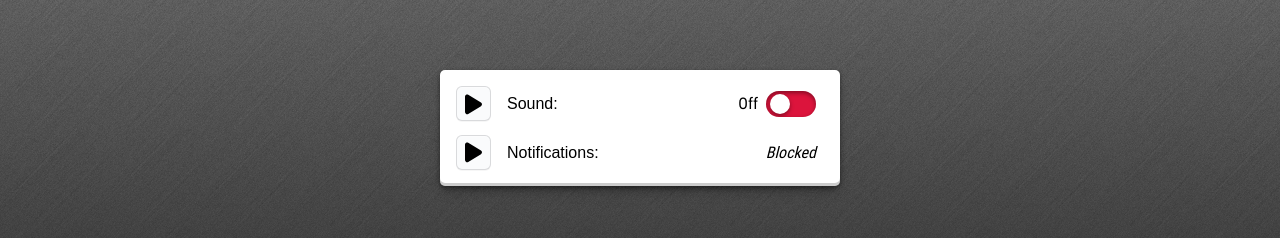
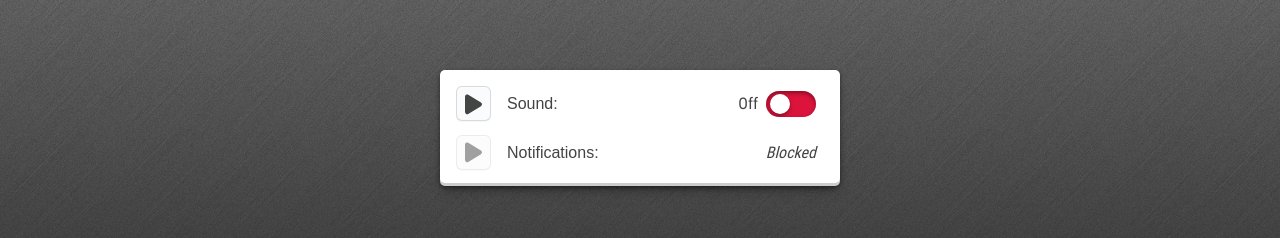
Before and after one commit to endulum/dc-shuffle-clock, a React (Vite) app: page / in a window 1280 px wide. Shown: the part 272-510 px from the top of the page. Built offline with nearby package versions, Linux system fonts and the light colour scheme; a web font is replaced by a local one.

Commit message:
disable notif test if not possible, tweak some styling

```diff
--- a/src/components/SettingsFields.tsx
+++ b/src/components/SettingsFields.tsx
@@ -76,6 +76,7 @@ export default function SettingsFields (
           title="Test Notification"
           aria-label="test notification"
           onClick={() => { doNotify(null) }}
+          disabled={notifSupport !== 'allowed'}
         >
           <PlaySvg />
         </button>
--- a/src/style.css
+++ b/src/style.css
@@ -173,6 +173,7 @@ main {
   display: flex;
   flex-direction: column;
   gap: 0.825rem;
+  color: #444;
 }
 
 .input-delay {
@@ -209,6 +210,12 @@ button {
 .setting-test-button {
   max-height: 35px;
   grid-column: 1 / 2;
+  svg {
+    fill: #444;
+  }
+  &:hover svg {
+    fill: #222;
+  }
 }
 
 .switch-label {
```
